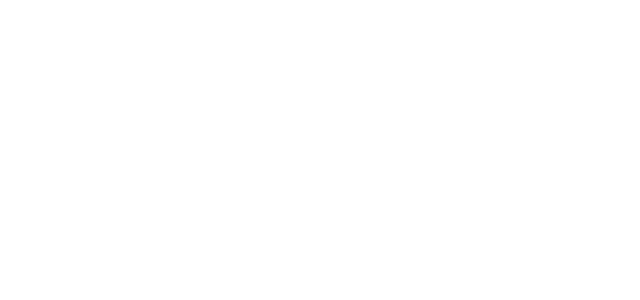
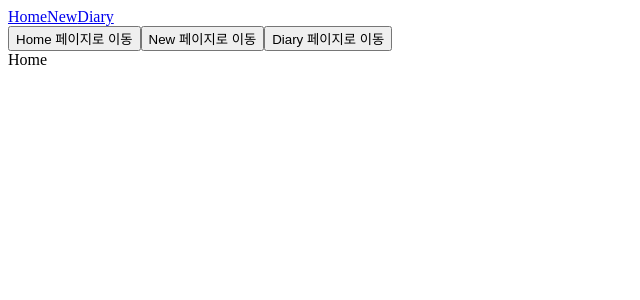
Before and after one commit to seongmin36/onebite-react-challenge, a React (Vite) app in the folder onebite-react/section12/: page / in a window 1280 px wide. Shown: the top 300 px of the page, without its empty margins (0-640 px from the left). Built offline with nearby package versions, Linux system fonts and the light colour scheme.

Commit message:
section12 : react-router-dom

```diff
--- a/onebite-react/section12/src/App.jsx
+++ b/onebite-react/section12/src/App.jsx
@@ -1,10 +1,39 @@
+import { Routes, Route, Link, useNavigate } from "react-router-dom";
 import "./App.css";
+import Home from "./pages/Home";
+import New from "./pages/New";
+import Diary from "./pages/Diary";
+import NotFound from "./pages/NotFound";
 
 // 1. "/" : 모든 일기를 조회하는 Home 페이지
 // 2. "/new" : 새로운 일기를 작성하는 New 페이지
 // 3. "/diary" : 일기장을 상세히 조회하는 Diary 페이지
 function App() {
-  return <></>;
+  const nav = useNavigate();
+
+  const onClickButton = (path) => {
+    nav(path);
+  };
+  return (
+    <>
+      <div>
+        <Link to="/">Home</Link>
+        <Link to="/new">New</Link>
+        <Link to="/diary">Diary</Link>
+      </div>
+      <button onClick={() => onClickButton("/")}>Home 페이지로 이동</button>
+      <button onClick={() => onClickButton("/new")}>New 페이지로 이동</button>
+      <button onClick={() => onClickButton("/diary")}>
+        Diary 페이지로 이동
+      </button>
+      <Routes>
+        <Route path="/" element={<Home />} />
+        <Route path="/new" element={<New />} />
+        <Route path="/diary" element={<Diary />} />
+        <Route path="*" element={<NotFound />} />
+      </Routes>
+    </>
+  );
 }
 
 export default App;
--- /dev/null
+++ b/onebite-react/section12/src/pages/NotFound.jsx
@@ -0,0 +1,5 @@
+const NotFound = () => {
+  return <div>NotFound</div>;
+};
+
+export default NotFound;
```
